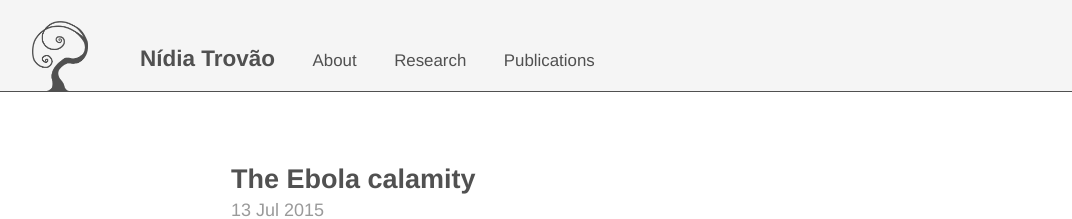
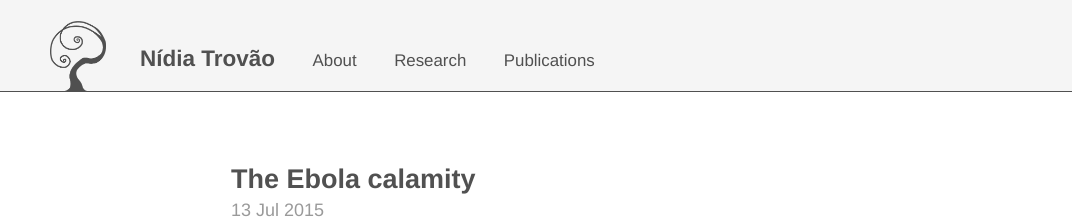
Before and after one commit to nidiatrovao/nidiatrovao.github.io, a Jekyll site: the page built from index.html, in a window 1280 px wide. Shown: the top 219 px of the page, without its empty margins (4-1076 px from the left). Built offline with Jekyll 4.4.1, drawn with Linux system fonts in a browser that asks for light colours; the list of posts is cut into pages by our own code.

Commit message:
top bar edits

```diff
--- a/_layouts/default.html
+++ b/_layouts/default.html
@@ -5,7 +5,7 @@
 
   <body>
 	  <header class="masthead" style="padding-top:0;margin-left:auto;margin-right:auto">
-        <h3 class="masthead-title" style="background-color:#F5F5F5;background-image: url('/public/apple-touch-icon-precomposed.png');background-size:56px 70px;background-repeat:no-repeat;padding-top:2.5rem;max-width:100%;padding-bottom:1rem;padding-left:8rem;padding-right:1rem;margin-left:auto;margin-right:auto;box-shadow: 0px 1px 0px #505050;background-position:left 2rem bottom">
+        <h3 class="masthead-title" style="background-color:#F5F5F5;background-image: url('/public/apple-touch-icon-precomposed.png');background-size:56px 70px;background-repeat:no-repeat;padding-top:2.5rem;max-width:100%;padding-bottom:1rem;padding-left:8rem;padding-right:0rem;margin-left:auto;margin-right:auto;box-shadow: 0px 1px 0px #505050;background-position:left 3rem bottom">
           <a href="{{ site.baseurl }}/" title="Home">{{ site.title }}</a>
 			{% for page in site.pages_list %}
 				&nbsp;&nbsp;&nbsp;&nbsp;
```
